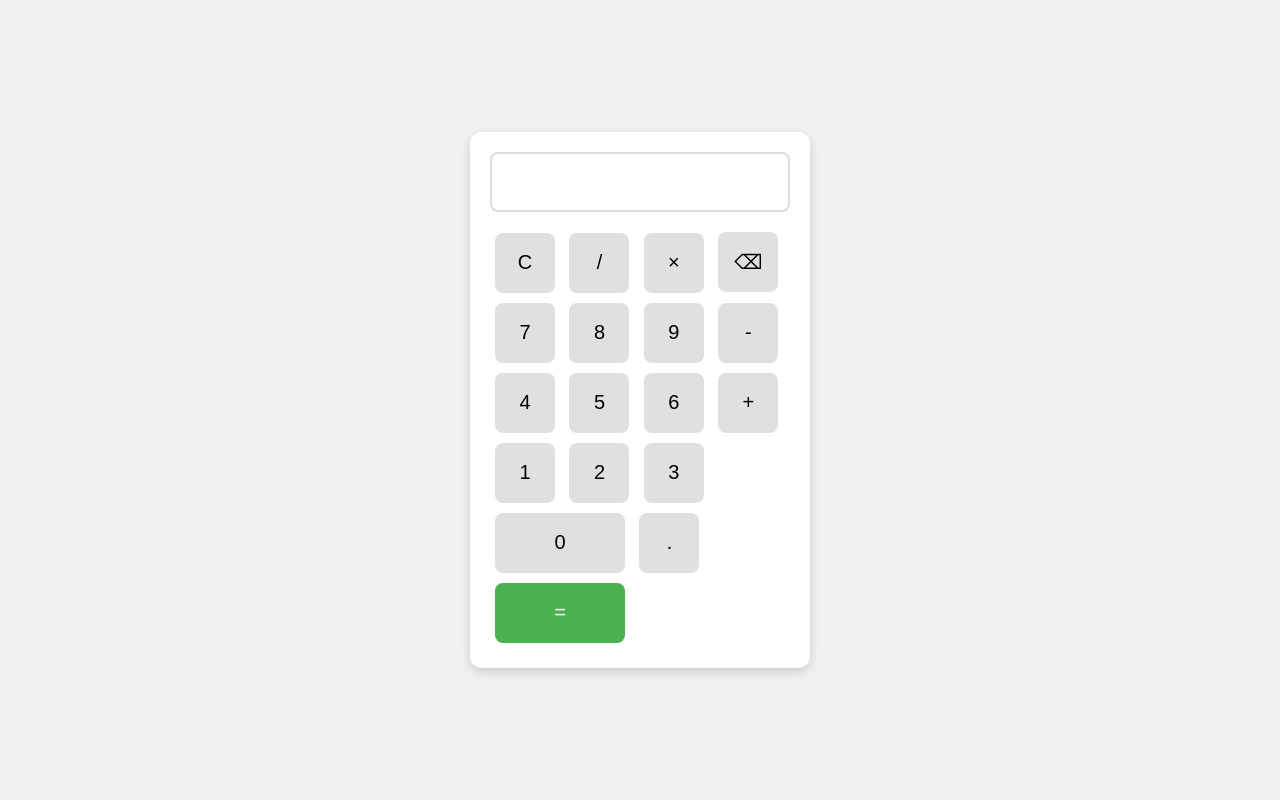
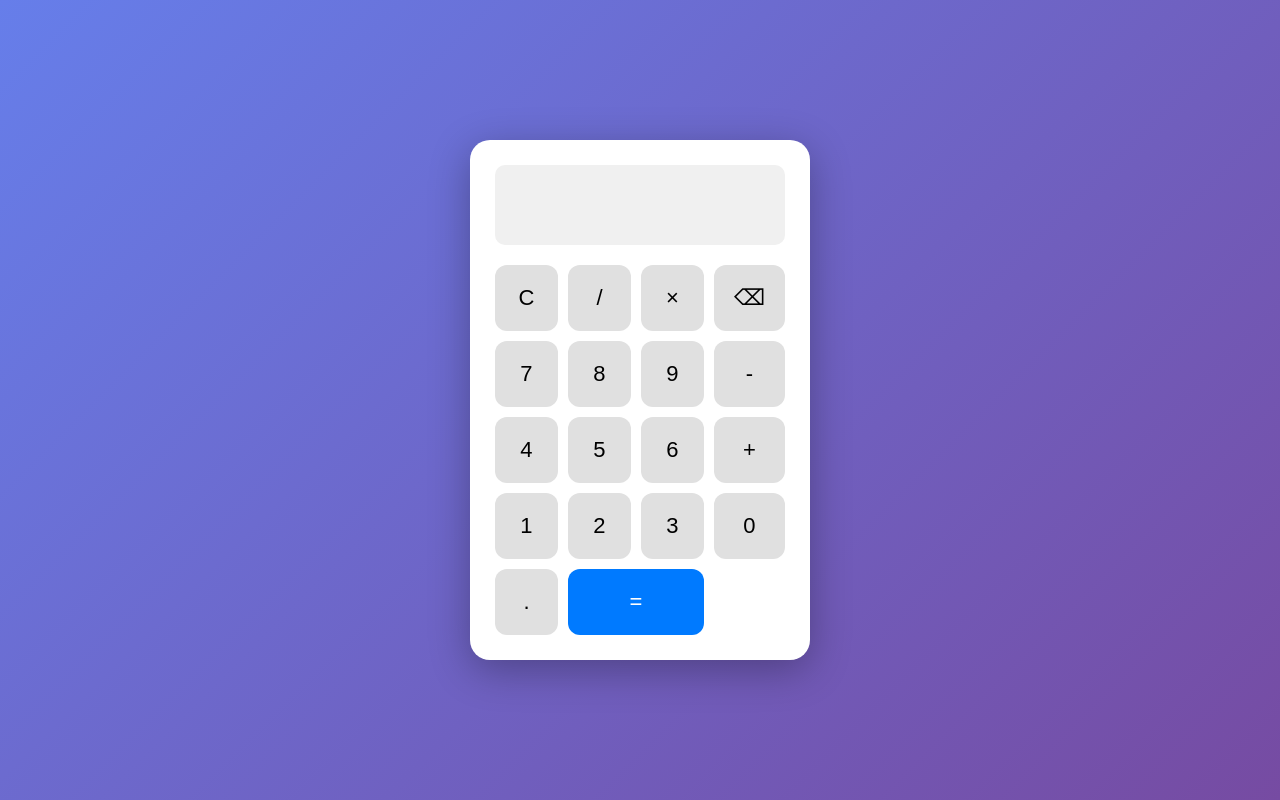
Before and after one commit to hirlalindoso/meus-primeiros-codigos, a plain HTML site: page javascrip/calculadora/index.html in a window 1280 px wide. Drawn offline with Linux system fonts and the light colour scheme.

Commit message:
Update estilo.css

```diff
--- a/javascrip/calculadora/estilo.css
+++ b/javascrip/calculadora/estilo.css
@@ -1,59 +1,88 @@
+* {
+    margin: 0;
+    padding: 0;
+    box-sizing: border-box;
+}
+
 body {
-    font-family: Arial;
+    font-family: Arial, sans-serif;
     display: flex;
     justify-content: center;
     align-items: center;
     min-height: 100vh;
-    background-color: #f0f0f0;
-    margin: 0;
+    background: linear-gradient(135deg, #667eea, #764ba2);
 }
 
 .calculadora {
-    background: white;
-    padding: 20px;
-    border-radius: 12px;
-    box-shadow: 0 4px 10px rgba(0,0,0,0.15);
-    width: 300px;
+    background: #ffffff;
+    padding: 25px;
+    border-radius: 20px;
+    box-shadow: 0 10px 40px rgba(0, 0, 0, 0.3);
+    width: 340px;
 }
 
 #tela {
     width: 100%;
-    height: 60px;
-    font-size: 24px;
+    height: 80px;
+    font-size: 32px;
     text-align: right;
-    padding: 10px;
-    margin-bottom: 15px;
-    border: 2px solid #ddd;
-    border-radius: 8px;
-    box-sizing: border-box;
+    padding: 15px;
+    margin-bottom: 20px;
+    border: none;
+    border-radius: 10px;
+    background: #f0f0f0;
+    color: #333;
+}
+
+#botoes {
+    display: grid;
+    grid-template-columns: repeat(4, 1fr);
+    gap: 10px;
 }
 
 button {
-    width: 60px;
-    height: 60px;
-    font-size: 20px;
-    margin: 5px;
+    padding: 20px;
+    font-size: 22px;
     border: none;
-    border-radius: 8px;
+    border-radius: 12px;
     background: #e0e0e0;
     cursor: pointer;
-    transition: background 0.2s;
+    transition: all 0.2s ease;
 }
 
 button:hover {
     background: #d0d0d0;
+    transform: scale(1.05);
+}
+
+button:active {
+    transform: scale(0.95);
+}
+
+.operador {
+    background: #ff9500;
+    color: white;
+}
+
+.operador:hover {
+    background: #e68900;
 }
 
 .igual {
-    background: #4CAF50;
+    background: #007aff;
     color: white;
-    width: 130px;
+    grid-column: span 2;
 }
 
 .igual:hover {
-    background: #45a049;
+    background: #0066dd;
 }
 
-.zero {
-    width: 130px;
+.limpar {
+    background: #ff3b30;
+    color: white;
 }
+
+.limpar:hover {
+    background: #e03025;
+}
```
